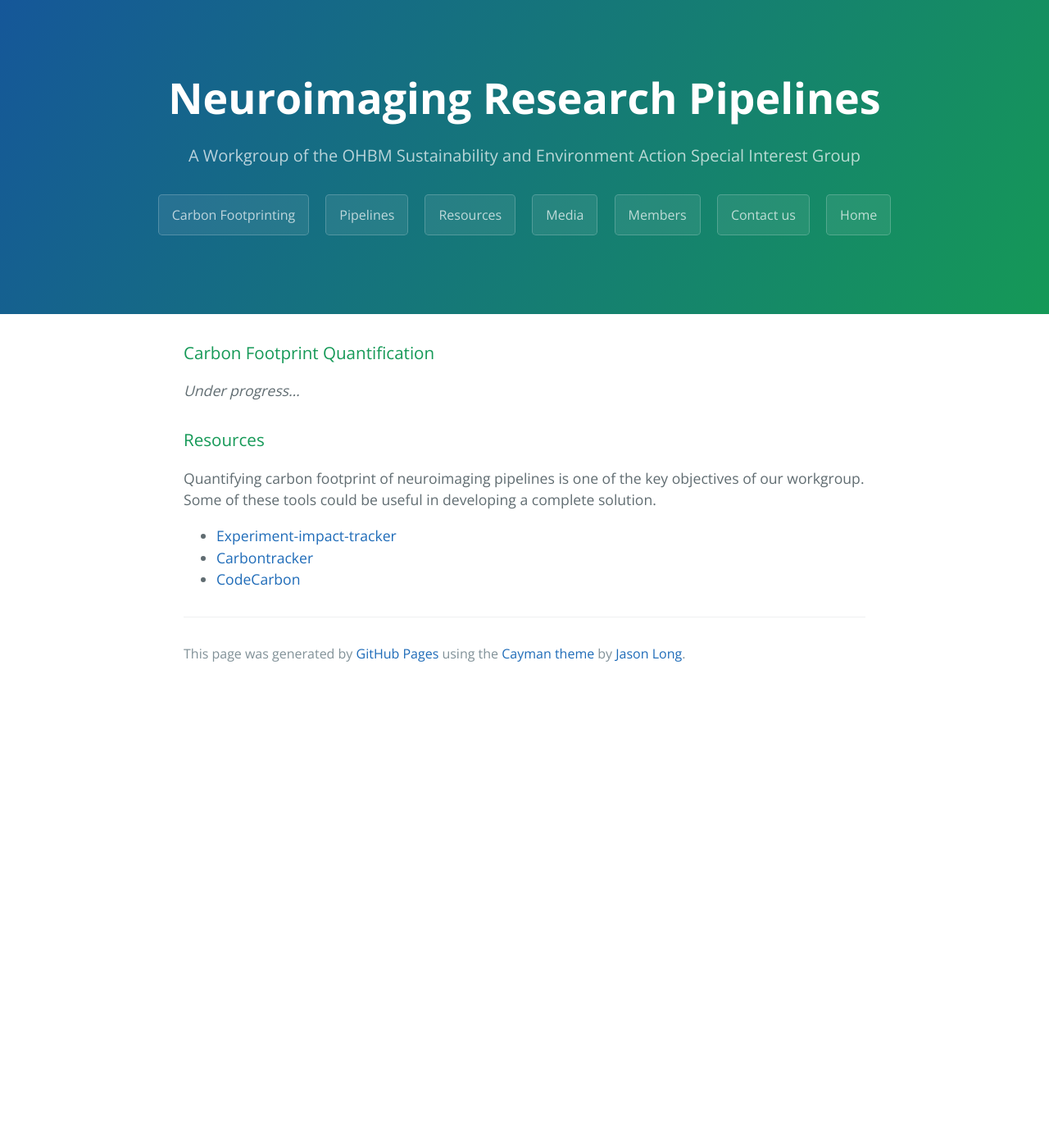
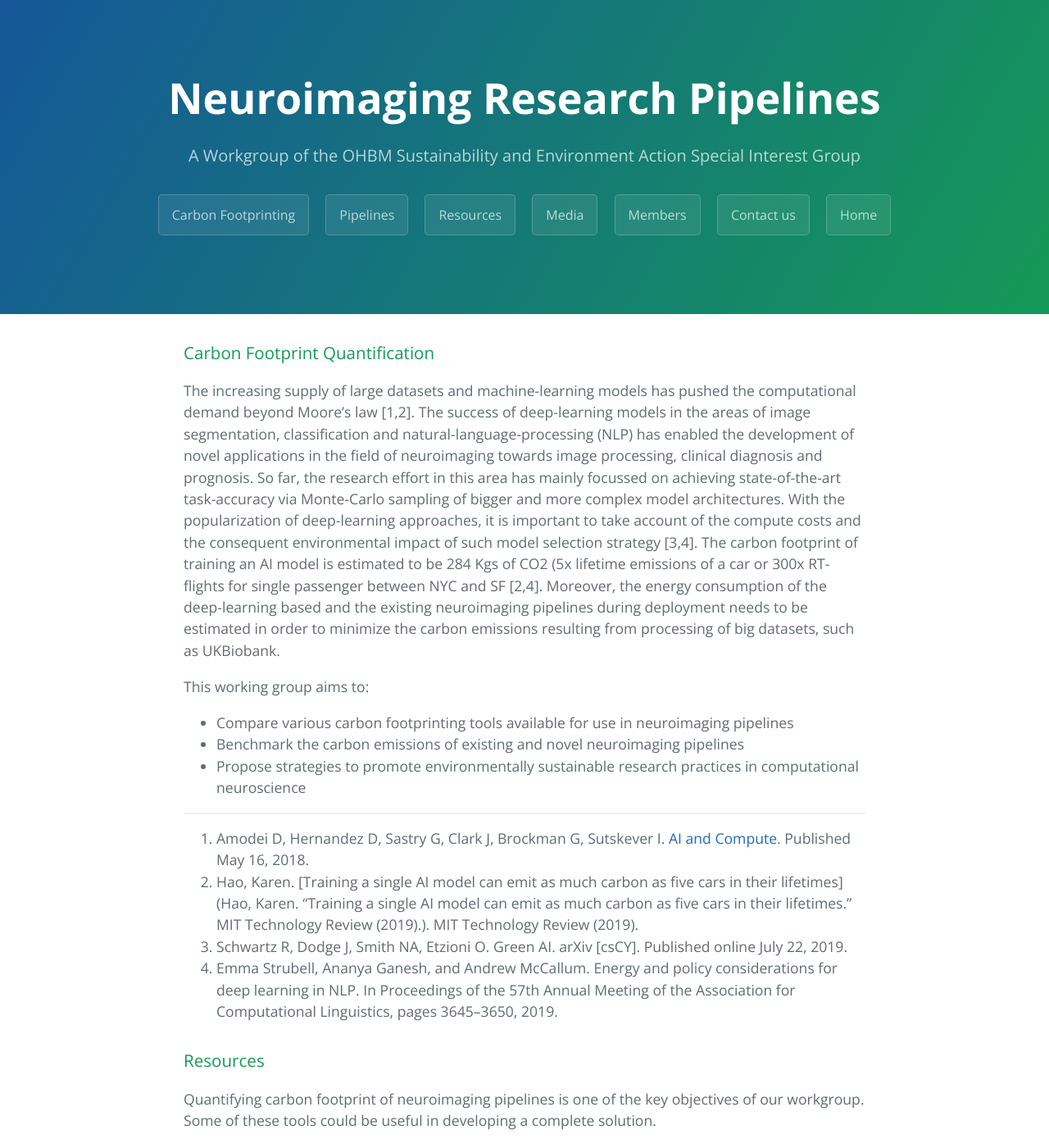
Before and after one commit to neuropipelines/neuropipelines.github.io, a Jekyll site: the page built from 10carbon.md, in a window 1280 px wide and 1400 px high. Shown: the whole window at 82% size. Built offline with Jekyll 4.4.1, drawn with Linux system fonts in a browser that asks for light colours.

Commit message:
Update carbon footprinting ideas

```diff
--- a/10carbon.md
+++ b/10carbon.md
@@ -6,7 +6,19 @@ filename: 10carbon
 
 ### Carbon Footprint Quantification
 
-*Under progress...*
+The increasing supply of large datasets and machine-learning models has pushed the computational demand beyond Moore’s law [1,2]. The success of deep-learning models in the areas of image segmentation, classification and natural-language-processing (NLP) has enabled the development of novel applications in the field of neuroimaging towards image processing, clinical diagnosis and prognosis. So far, the research effort in this area has mainly focussed on achieving state-of-the-art task-accuracy via Monte-Carlo sampling of bigger and more complex model architectures. With the popularization of deep-learning approaches, it is important to take account of the compute costs and the consequent environmental impact of such model selection strategy [3,4]. The carbon footprint of training an AI model is estimated to be 284 Kgs of CO2 (5x lifetime emissions of a car or 300x RT-flights for single passenger between NYC and SF [2,4]. Moreover, the energy consumption of the deep-learning based and the existing neuroimaging pipelines during deployment needs to be estimated in order to minimize the carbon emissions resulting from processing of big datasets, such as UKBiobank.
+
+This working group aims to:
+* Compare various carbon footprinting tools available for use in neuroimaging pipelines
+* Benchmark the carbon emissions of existing and novel neuroimaging pipelines
+* Propose strategies to promote environmentally sustainable research practices in computational neuroscience
+
+
+***
+1. Amodei D, Hernandez D, Sastry G, Clark J, Brockman G, Sutskever I. [AI and Compute](https://openai.com/blog/ai-and-compute/). Published May 16, 2018.
+2. Hao, Karen. [Training a single AI model can emit as much carbon as five cars in their lifetimes](Hao, Karen. "Training a single AI model can emit as much carbon as five cars in their lifetimes." MIT Technology Review (2019).). MIT Technology Review (2019).
+3. Schwartz R, Dodge J, Smith NA, Etzioni O. Green AI. arXiv [csCY]. Published online July 22, 2019.
+4. Emma Strubell, Ananya Ganesh, and Andrew McCallum. Energy and policy considerations for deep learning in NLP. In Proceedings of the 57th Annual Meeting of the Association for Computational Linguistics, pages 3645–3650, 2019.
 
 ### Resources
 
```
